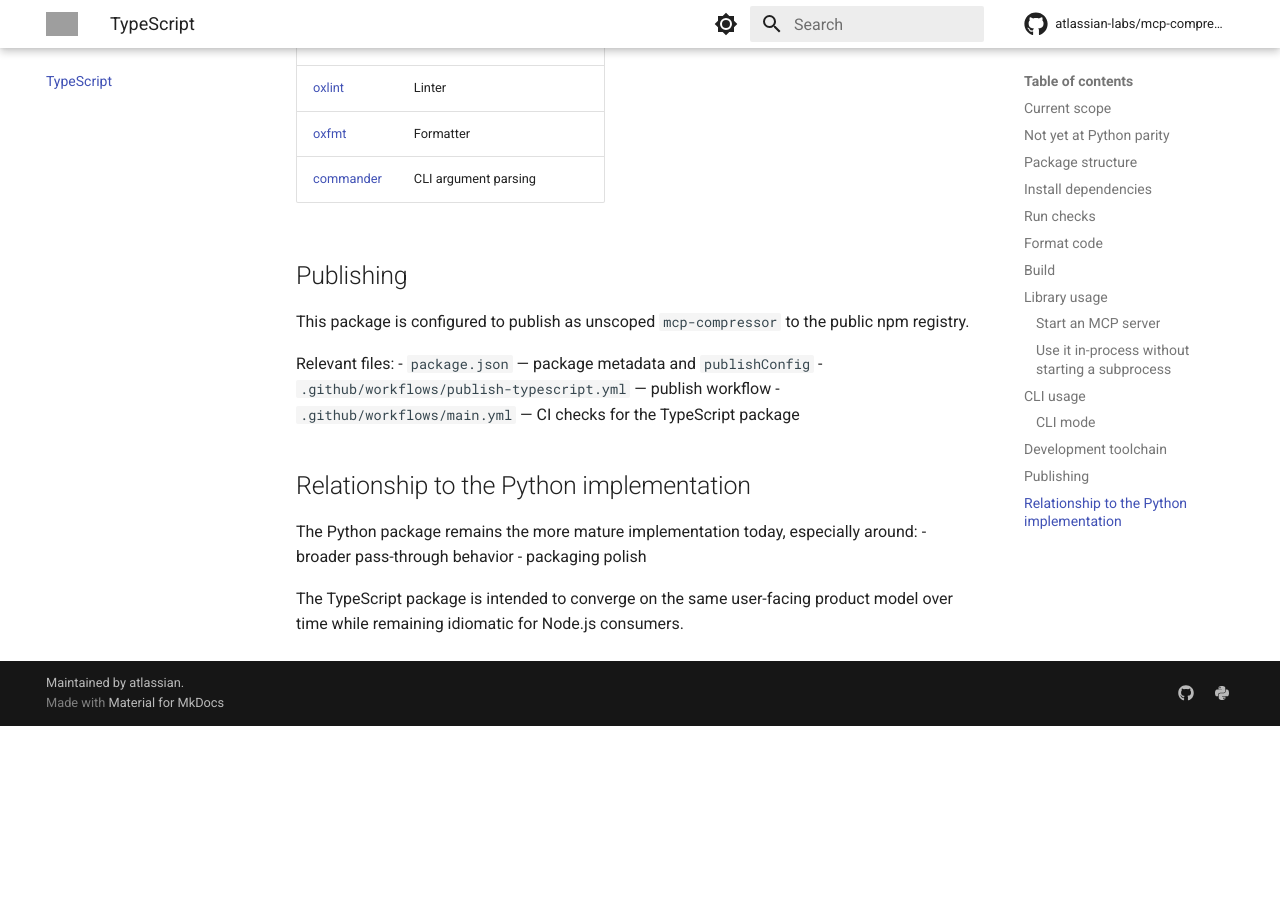
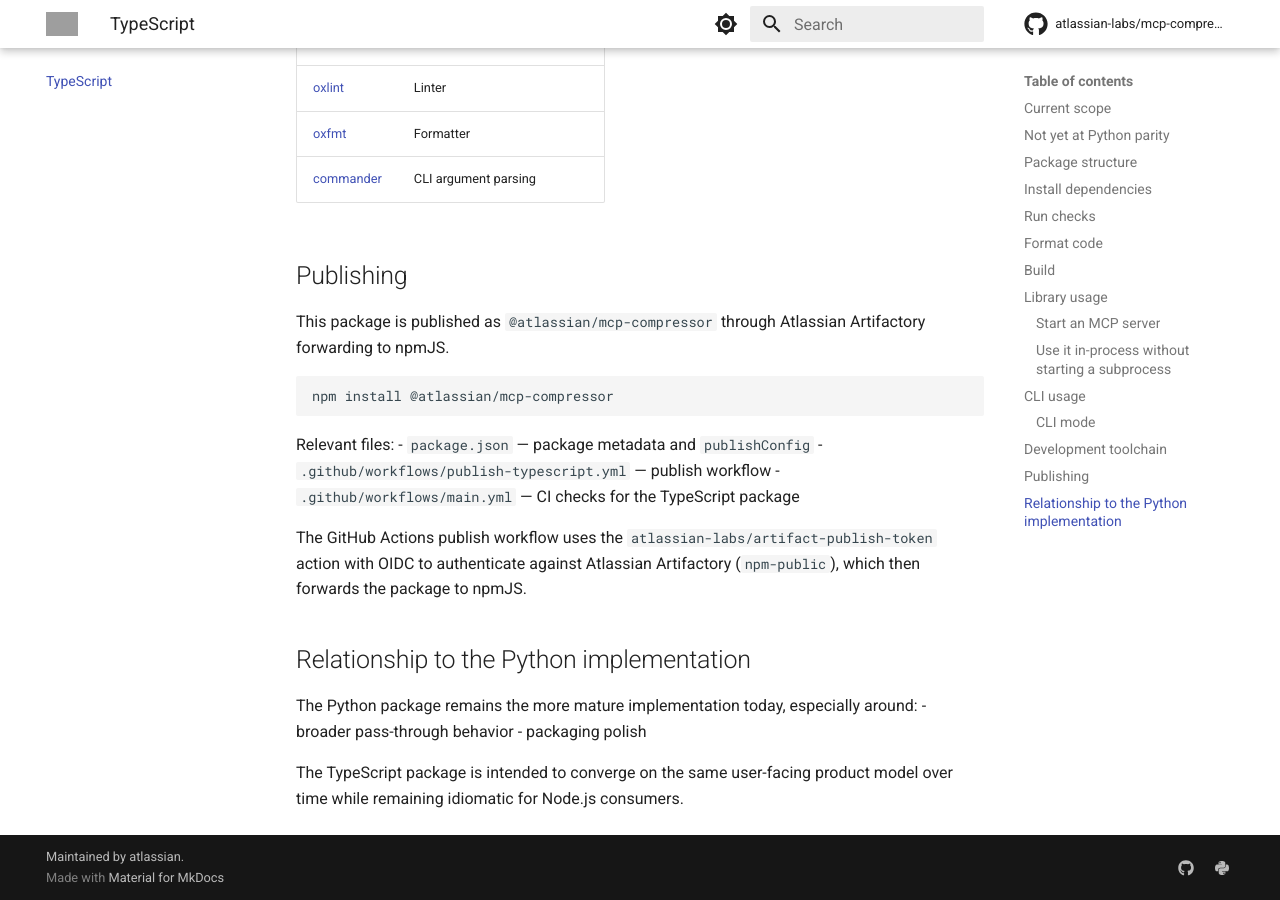
Before and after one commit to atlassian-labs/mcp-compressor, an MkDocs documentation site: the page built from docs/typescript.md, in a window 1280 px wide and 900 px high, scrolled down 5117 px. Built offline with MkDocs 1.6.1 and Material for MkDocs 9.7.7, drawn with Linux system fonts in a browser that asks for light colours; comment, search, counter and statistics services are not loaded; before the commit the page ends 5843 px from its top, so only the background shows below that; some of the changed text lies outside the part shown; grey boxes are pictures that could not be loaded.

Commit message:
Enable internal npm publish

````diff
--- a/README.md
+++ b/README.md
@@ -89,6 +89,8 @@
 | Production maturity | ✅ primary implementation | ⚠️ newer implementation |
 
 Use the Python implementation when you want the most mature feature set today. Use the TypeScript implementation when you want Node.js-native usage, in-process embedding, or tighter TypeScript ecosystem integration.
+
+> **TypeScript package name:** `@atlassian/mcp-compressor` on npm.
 
 ## Installation
 
--- a/typescript/README.md
+++ b/typescript/README.md
@@ -1,4 +1,4 @@
-# mcp-compressor (TypeScript)
+# @atlassian/mcp-compressor (TypeScript)
 
 This directory contains the TypeScript implementation of `mcp-compressor`.
 
@@ -91,7 +91,7 @@
 ### Start an MCP server
 
 ```ts
-import { startCompressorServer } from 'mcp-compressor';
+import { startCompressorServer } from '@atlassian/mcp-compressor';
 
 await startCompressorServer({
   backend: {
@@ -112,7 +112,7 @@
 For agent frameworks like Mastra, you can use the compression/runtime layer directly and skip the FastMCP server transport entirely:
 
 ```ts
-import { initializeCompressedFunctionToolset } from 'mcp-compressor';
+import { initializeCompressedFunctionToolset } from '@atlassian/mcp-compressor';
 
 const { runtime, toolset } = await initializeCompressedFunctionToolset({
   backend: {
@@ -142,7 +142,7 @@
 You can also pass a single-server MCP config JSON string as the backend:
 
 ```ts
-import { startCompressorServer } from 'mcp-compressor';
+import { startCompressorServer } from '@atlassian/mcp-compressor';
 
 await startCompressorServer({
   backend: '{"mcpServers":{"atlassian":{"url":"https://mcp.atlassian.com/v1/mcp"}}}',
@@ -226,12 +226,18 @@
 
 ## Publishing
 
-This package is configured to publish as unscoped `mcp-compressor` to the public npm registry.
+This package is published as `@atlassian/mcp-compressor` through Atlassian Artifactory forwarding to npmJS.
+
+```bash
+npm install @atlassian/mcp-compressor
+```
 
 Relevant files:
 - `package.json` — package metadata and `publishConfig`
 - `.github/workflows/publish-typescript.yml` — publish workflow
 - `.github/workflows/main.yml` — CI checks for the TypeScript package
+
+The GitHub Actions publish workflow uses the `atlassian-labs/artifact-publish-token` action with OIDC to authenticate against Atlassian Artifactory (`npm-public`), which then forwards the package to npmJS.
 
 ## Relationship to the Python implementation
 
````
Also changed, not shown: 4 other files.
